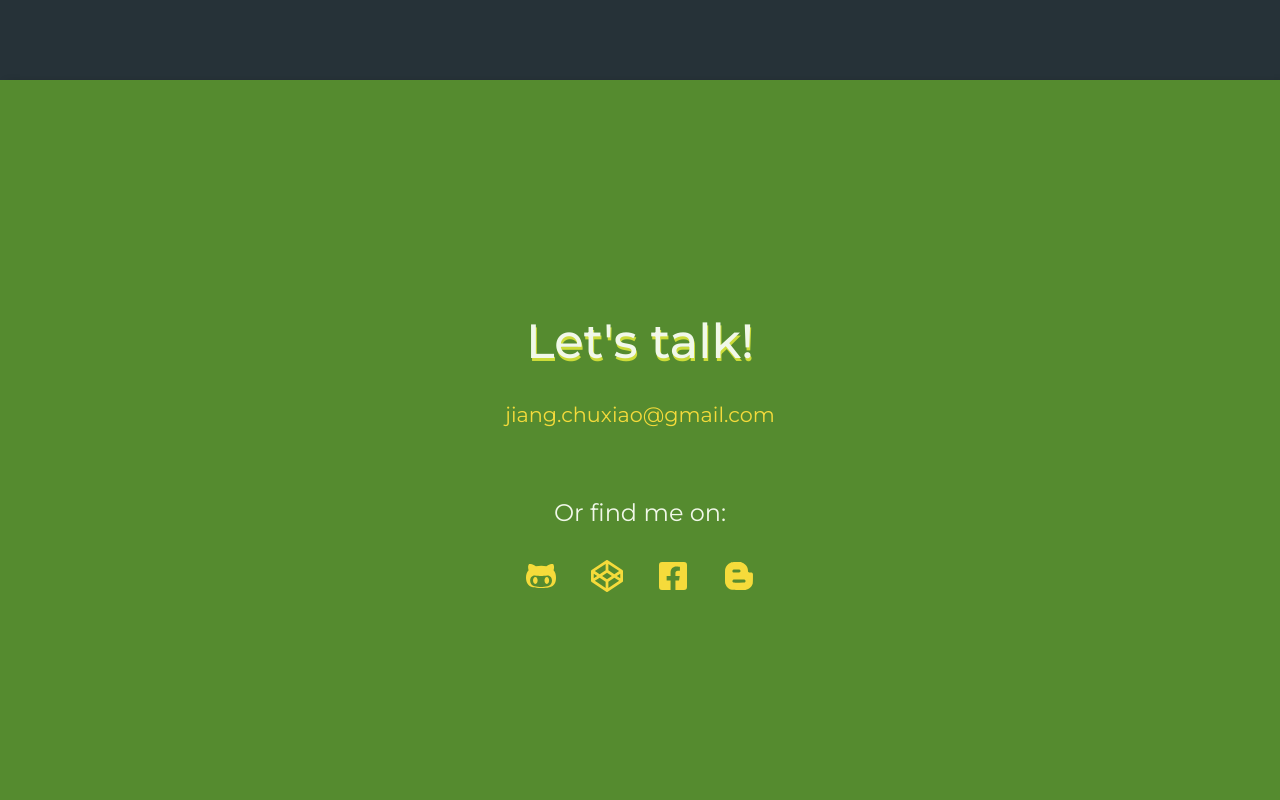
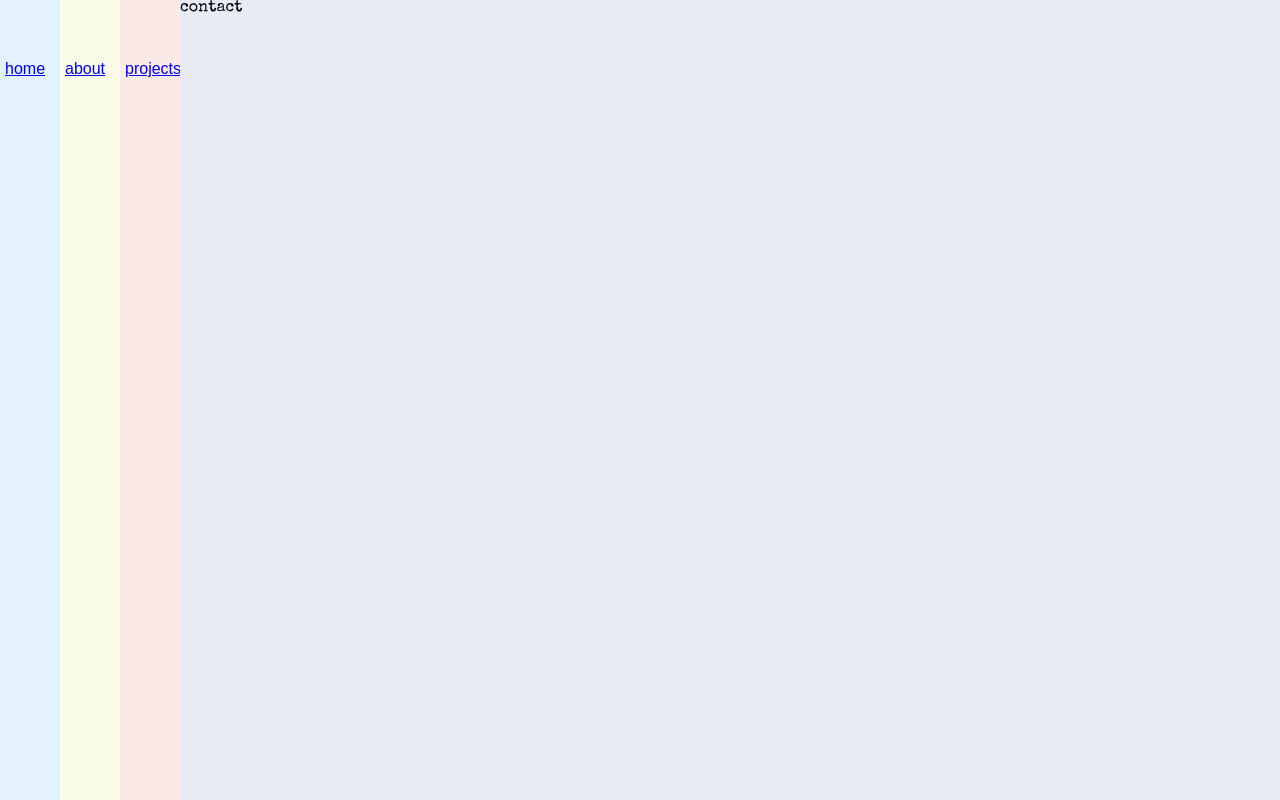
Before and after one commit to YiDaoJ/my-portfolio, a React (Create React App) app: page /contact in a window 1280 px wide. Built offline with nearby package versions, Linux system fonts and the light colour scheme.

Commit message:
rebuild layout and nav

```diff
--- a/src/App.tsx
+++ b/src/App.tsx
@@ -1,9 +1,9 @@
 import React from 'react';
 import { ThemeProvider } from 'styled-components';
 import { Routes, Route, BrowserRouter } from "react-router-dom";
-import { Home, Contact, SkillPage, About, ProjectsPage } from './pages';
+import { Home, Contact, About, ProjectsPage } from './pages';
 import { AppTheme, GlobalStyles } from './styles';
-import { TabMenu } from './components';
+import { Layout } from './components';
 
 
 
@@ -15,15 +15,13 @@ function App() {
     <ThemeProvider theme={AppTheme}>
       <BrowserRouter>
         <Routes>
-          <>
-            <Route path="/" element={<Home />} />
-            <Route path='/about' element={<About />} />
-            <Route path='/projects' element={<ProjectsPage />} />
-            <Route path='/skills' element={<SkillPage />} />
-            <Route path='/contact' element={<Contact />} />
-          </>
+          <Route path="/" element={<Layout />} >
+            <Route index element={<Home />} />
+            <Route path='about' element={<About />} />
+            <Route path='projects' element={<ProjectsPage />} />
+            <Route path='contact' element={<Contact />} />
+          </Route>
         </Routes>
-        {/* <TabMenu /> */}
 
       </BrowserRouter>
       <GlobalStyles />
--- a/src/components/Layout.tsx
+++ b/src/components/Layout.tsx
@@ -1,13 +1,17 @@
 import React from 'react'
+import { Outlet } from 'react-router-dom'
+import styled from 'styled-components'
 import TabMenu from './TabMenu'
 
 export const Layout: React.FC = ({children}) => {
   return (
-    <div className='layout'>
+    <LayoutContainer className='layout'>
       <TabMenu />
-      <div>
-        {children}
-      </div>
-    </div>
+      <Outlet />
+    </LayoutContainer>
   )
 }
+
+const LayoutContainer = styled.div`
+  height: 100%;
+`
--- a/src/components/TabMenu.tsx
+++ b/src/components/TabMenu.tsx
@@ -1,62 +1,82 @@
-import { observer } from 'mobx-react-lite'
-import React, { useCallback } from 'react'
+
+import React from 'react'
+import { NavLink } from 'react-router-dom'
 import styled from 'styled-components'
-import { Tab } from '.'
-import { useStore } from '../utils'
+
 
 const Tabs = [
   {
     label: "home",
-    color: "#0277bd"
+    color: "#e3f2fd",
+    path: ""
   },
   {
     label: "about",
-    color: "#00838f"
+    color: "#f9fbe7",
+    path: "about"
   },
   {
     label: "projects",
-    color: "#00695c"
-  },
-  {
-    label: "skills",
-    color: "#2e7d32"
+    color: "#fbe9e7",
+    path: "projects"
   },
   {
     label: "contact",
-    color: "#558b2f"
+    color: "#e8eaf6",
+    path: "contact"
   }
 ]
 
-export const TabMenu: React.VFC = observer(() => {
-
-  const store = useStore()
-
-  const handleOnSelect = useCallback((currentIndex: number) => {
-    store.updateCurrentIndex(currentIndex)
-  }, [store])
+export const TabMenu: React.VFC = () => {
 
   return (
-    <Nav>
+    <Nav className='navigation'>
       {
-        Tabs.map((tab, index) =>
-          <Tab
-            key={tab.label}
-            label={tab.label}
-            color={tab.color}
-            index={index}
-            isSelected={index === store.currentIndex}
-            onClick={() => handleOnSelect(index)}
-          />
+        Tabs.map((tab) =>
+                <NavigationLink
+                  to={`/${tab.path}`}
+                  key={tab.label}
+                  color={tab.color}
+                  >
+                  {tab.label}
+                </NavigationLink>
         )
       }
     </Nav>
   )
-})
+}
 
+                  // className={({ isActive }) =>
+                  //   isActive ? "open" : undefined
+                  // }
+                  // className={clsx("nav-item", {open: index === store.currentIndex})}
+                  // isSelected={index === store.currentIndex}
 const Nav = styled.div`
+  padding: 0;
+  margin: 0;
+  position: fixed;
+  width: 100%;
+  height: 100%;
+  display: -ms-flexbox;
   display: flex;
-  justify-content: flex-start;
+`
 
+const NavigationLink = styled(NavLink)<{color: string}>`
+  height: 100%;
+  padding: 60px 5px;
+  font-family: apercu mono,sans-serif;
+  min-width: 60px;
+
+  position: relative;
+  will-change: width;
+  cursor: pointer;
+  transform: matrix(1, 0, 0, 1, 0, 0);
+  background-color: ${props => props.color};
+  transition: all 0.5s ease;
+  width: 60px;
+  &.active {
+    width: 100%;
+  }
 `
 
 export default TabMenu
--- a/src/index.tsx
+++ b/src/index.tsx
@@ -8,9 +8,9 @@ import { StoreProvider } from './utils';
 
 ReactDOM.render(
   <React.StrictMode>
-      <StoreProvider>
-        <App />
-      </StoreProvider>
+    <StoreProvider>
+      <App />
+    </StoreProvider>
   </React.StrictMode>,
   document.getElementById('root')
 );
--- a/src/pages/About.tsx
+++ b/src/pages/About.tsx
@@ -1,19 +1,24 @@
 import React from 'react'
-import { PageContainer, StyledH2, TabContainer } from '../components'
+import styled from 'styled-components'
+
 
 export const About: React.FC = () => {
   return (
-    <TabContainer color="#00838f" index={1} label="About" >
-      <PageContainer>
-        <StyledH2>
-        Hi,
-        My Name ist Chuxiao Jiang. <br />
-        I'm a front-end developer with 3+ years of professional experience, based in Duesseldorf.<br />
-        At the moment, I implement project written with ReactJS, Typescript, NodeJs.<br />
-        My aim is to become a fullstack developer.<br />
-        In my free time, I try to dive deeper in web-development, also learn new technologies in dev-op like kubernetes.
-        </StyledH2>
-      </PageContainer>
-    </TabContainer>
+
+      <AboutContainer>
+        About
+      </AboutContainer>
+
   )
 }
+
+const AboutContainer = styled.div`
+position: absolute;
+  height: 100%;
+  width: calc(100% - 180px);
+  margin-left: 60px;
+  background-color: #f9fbe7;
+  opacity: 1;
+  /* position: absolute;
+  z-index: 1000; */
+`
--- a/src/pages/Contact.tsx
+++ b/src/pages/Contact.tsx
@@ -1,70 +1,54 @@
-import { FaGithubAlt, FaCodepen, FaFacebookSquare, FaBloggerB } from "react-icons/fa";
 import React from 'react'
 import styled from 'styled-components'
-import { StyledH2, IconLink, PageContainer, StyledH1, TabContainer } from "../components";
 
 export const Contact: React.VFC = () => {
-  return (
-    <TabContainer color="#558b2f" index={4} label="Contact" >
-    <PageContainer>
-      <StyledH1>
-        Let's talk!
-      </StyledH1>
-
-      <StyledEmail>
-        <a href="mailto:jiang.chuxiao@gmail.com" target="_blank" rel="noreferrer">jiang.chuxiao@gmail.com</a>
-      </StyledEmail>
-
-      <StyledH2>Or find me on:</StyledH2>
-				<ContactPanel>
-					<IconLink linkURL="https://github.com/YiDaoJ" title="Github">
-            <FaGithubAlt />
-					</IconLink>
-					<IconLink linkURL="http://codepen.io/yidaoJ/" title="CodePen">
-            <FaCodepen />
-					</IconLink>
-					<IconLink linkURL="https://www.facebook.com/chuxiao.jiang" title="FaceBook">
-            <FaFacebookSquare />
-					</IconLink>
-					<IconLink linkURL="https://yidaoj.github.io/" title="Personal Blog">
-          <FaBloggerB />
-					</IconLink>
-				</ContactPanel>
-    </PageContainer>
-    </TabContainer>
+return (
+    <ContactContainer>
+      contact
+    </ContactContainer>
   )
 }
 
-
-const ContactPanel = styled.div`
-  display: flex;
-  flex-direction: row;
-  justify-content: center;
-  gap: 1rem;
-  width: 100%;
+const ContactContainer = styled.div`
+  position: absolute;
+  height: 100%;
+  width: calc(100% - 180px);
+  margin-left: 180px;
+  background-color: #e8eaf6;
+  opacity: 1;
+  /* position: absolute;
+  z-index: 1000; */
 `
 
-const StyledEmail = styled.div`
-  text-align: center;
-	font-size: 1.3rem;
-  margin-bottom: 3rem;
-  font-weight: 400;
 
+// const ContactPanel = styled.div`
+//   display: flex;
+//   flex-direction: row;
+//   justify-content: center;
+//   gap: 1rem;
+//   width: 100%;
+// `
 
-  a:link {
-    color: #F5DB3B;
-    text-decoration: none;
-    transition: all 300ms ease;
-  }
+// const StyledEmail = styled.div`
+//   text-align: center;
+// 	font-size: 1.3rem;
+//   margin-bottom: 3rem;
+//   font-weight: 400;
 
-  a:visited {
-    color: #F5DB3B;
-  }
+//   a:link {
+//     color: #F5DB3B;
+//     text-decoration: none;
+//     transition: all 300ms ease;
+//   }
 
-  a:hover {
-    color: white;;
-  }
+//   a:visited {
+//     color: #F5DB3B;
+//   }
 
-`
+//   a:hover {
+//     color: white;;
+//   }
+
+// `
 
 export default Contact
--- a/src/pages/Home.tsx
+++ b/src/pages/Home.tsx
@@ -1,21 +1,24 @@
 import React from 'react'
-import { Layout, PageContainer, TabContainer } from '../components'
+import styled from 'styled-components'
 
 export const Home: React.VFC = () => {
   return (
-    <Layout>
-      <TabContainer color="#0277bd" index={0} label="Home">
-        <PageContainer>
-          <div>
-            Hi, I'm Xiao
-          </div>
-          <div>
-            Web Engineer, Front End Addict.
-          </div>
-        </PageContainer>
-      </TabContainer>
-    </Layout>
+
+      <HomeContainer>
+        homehomehomehome
+      </HomeContainer>
   )
 }
 
+const HomeContainer = styled.div`
+  position: absolute;
+  height: 100%;
+  width: calc(100% - 180px);
+  background-color: #e3f2fd;
+  padding: 3rem;
+  opacity: 1;
+  /* position: absolute;
+  z-index: 1000; */
+`
+
 export default Home
--- a/src/pages/Projects.tsx
+++ b/src/pages/Projects.tsx
@@ -1,54 +1,24 @@
 import React from 'react'
 import styled from 'styled-components'
-import { Card, TabContainer } from '../components'
+
 
 
 
 export const ProjectsPage: React.VFC = () => {
   return (
-    <TabContainer color="#00695c" index={2} label="Projects" >
     <ProjectsContainer>
-      <Card
-        title="Effizienz-Netzwerk der Stadtwerke"
-        imgURL='https://s2.loli.net/2022/03/01/6IsYtPBRc1wjzu3.png'
-        color="#fb8500"
-      />
-      <Card
-        title="HomePage"
-        imgURL='https://s2.loli.net/2022/03/01/E368giqVOQzLAst.png'
-        color="#003049"
-        />
-      <Card
-        title="React-Moving-Text"
-        imgURL='https://s2.loli.net/2022/03/01/rGThmV1aAOLtZcq.png'
-        color="#155d27"
-      />
-      <Card
-        title="Fontend of real-time chat system"
-        imgURL='https://s3-us-west-2.amazonaws.com/s.cdpn.io/53148/deathtostock-02.jpg'
-        color="#d7263d"
-      />
-      <Card
-        title="Selling Pizza"
-        imgURL='https://s3-us-west-2.amazonaws.com/s.cdpn.io/53148/deathtostock-02.jpg'
-        color="#ffb600"
-      />
+      Projects
     </ProjectsContainer>
-    </TabContainer>
   )
 }
 
 const ProjectsContainer = styled.div`
-  width: 100%;
+  position: absolute;
   height: 100%;
-  padding: 4rem 8rem;
-  display: flex;
-  flex-direction: row;
-  flex-wrap: wrap;
-  gap: 5rem;
-  font-family: 'Montserrat',sans-serif;
-  align-items: center;
-  justify-content: center;
+  width: calc(100% - 180px);
+  margin-left: 120px;
+  background-color: #fbe9e7;
+  opacity: 1;
 `
 
 export default ProjectsPage
--- a/src/store/ApplicationStore.ts
+++ b/src/store/ApplicationStore.ts
@@ -9,6 +9,7 @@ class ApplicationStore {
   }
 
   public updateCurrentIndex(newIndex: number) {
+    console.log(this.currentIndex, newIndex)
     this.currentIndex = newIndex
   }
 
--- a/src/styles/globalStyles.ts
+++ b/src/styles/globalStyles.ts
@@ -20,7 +20,8 @@ export const GlobalStyles = createGlobalStyle`
     *,
     *::before,
     *::after {
-      box-sizing: inherit;
+      box-sizing: border-box;
+      -webkit-tap-highlight-color: transparent!important;
     }
 
     #root {
```
